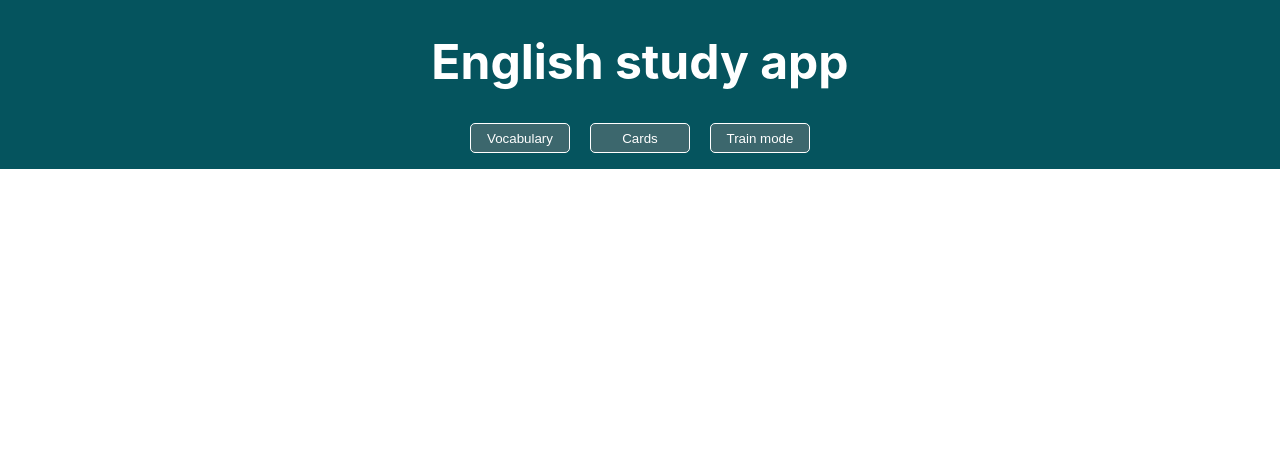
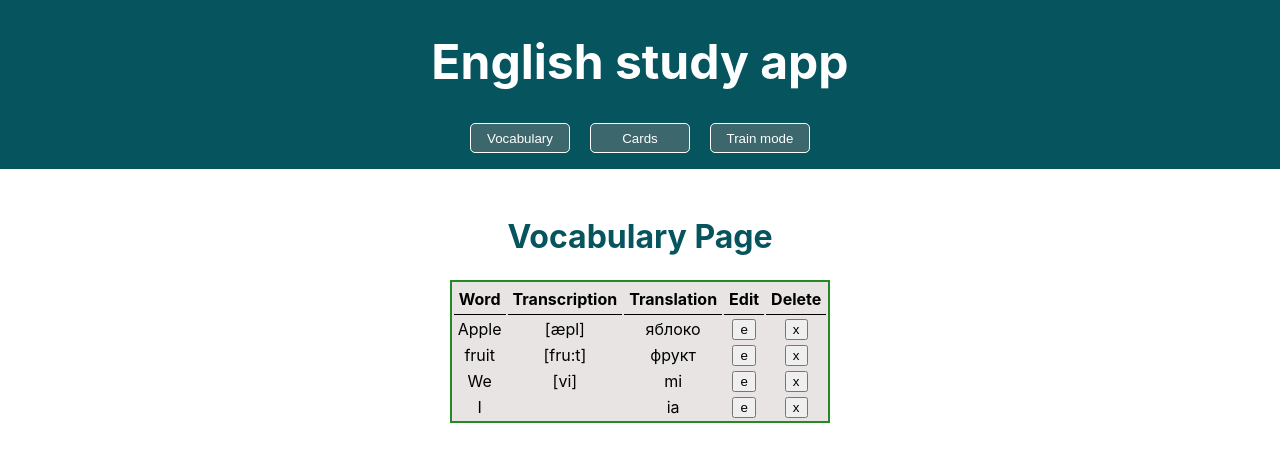
Before and after one commit to Svetk0/english-study-app, a React (Create React App) app: page / in a window 1280 px wide. Both pictures are taken after a click on the button "Vocabulary". Shown: the top 462 px of the page. Built offline with nearby package versions, Linux system fonts and the light colour scheme.

Commit message:
add styles and vocabulary

```diff
--- a/src/App.jsx
+++ b/src/App.jsx
@@ -3,6 +3,7 @@ import { useEffect, useState }  from 'react';
 import Header from './components/header/Header';
 
 import CardPage from './containers/CardPage/CardPage';
+import VocabularyPage from './containers/VocabularyPage/VocabularyPage';
 import TrainMode from './components/train-mode/TrainMode';
 //import menu from './components/constants';
 import { data } from './store/store.js'
@@ -16,6 +17,7 @@ function App() {
 
   const [isCardVisible, setIsCardVisible] = useState(false);
   const [isTrainModeVisible, setIsTrainModeVisible] = useState(false);
+  const [isVocabularyVisible, setIsVocabularyVisible] = useState(false);
 
   function toggleCardVisibility() {
     setIsCardVisible(prevIsVisible => !prevIsVisible)
@@ -25,13 +27,22 @@ function App() {
     setIsTrainModeVisible(prevIsVisible => !prevIsVisible)
   }
 
+  function toggleVocabularyVisibility() {
+    setIsVocabularyVisible(prevIsVisible => !prevIsVisible)
+  }
+
   return (
     <div className="App-container">
-      <Header toggleCardVisibility={toggleCardVisibility} toggleTrainModeVisibility={toggleTrainModeVisibility}/>
+      <Header
+        toggleCardVisibility={toggleCardVisibility}
+        toggleTrainModeVisibility={toggleTrainModeVisibility}
+        toggleVocabularyVisibility={toggleVocabularyVisibility}/>
+
       { console.log(data)}
       {isCardVisible && <CardPage data={ data} />}
+      {isTrainModeVisible && <TrainMode />}
+      {isVocabularyVisible && <VocabularyPage data={ data} />}
 
-      {isTrainModeVisible && <TrainMode/>}
     </div>
   );
 }
--- a/src/components/card/CardWord.module.css
+++ b/src/components/card/CardWord.module.css
@@ -6,7 +6,7 @@
 
     max-width: 60vw;
     min-width: 200px;
-
+    height: 300px;
     border-radius: 20px;
     border: 1px solid #fff;
 
--- a/src/components/header/Header.jsx
+++ b/src/components/header/Header.jsx
@@ -3,16 +3,26 @@ import "./header.css";
 // <h1 className={styles.header}>English study app</h1>
 
 
-function Header({ toggleCardVisibility, toggleTrainModeVisibility }) {
+function Header({ toggleCardVisibility, toggleVocabularyVisibility, toggleTrainModeVisibility }) {
 
   return (
     <>
       <div className="header-container">
         <h1 className="header">English study app</h1>
         <div className="menu-header">
-                  <button className="button btn-vocabulary" > Vocabulary </button>
-                  <button className="button btn-cards" onClick={toggleCardVisibility}> Cards</button>
-          <button className="button btn-trainMode" onClick={toggleTrainModeVisibility}> Train mode</button>
+          <button
+            onClick={toggleVocabularyVisibility}
+            className="button btn-vocabulary" >
+            Vocabulary
+          </button>
+
+          <button
+            className="button btn-cards"
+            onClick={toggleCardVisibility}> Cards</button>
+
+          <button
+            className="button btn-trainMode"
+            onClick={toggleTrainModeVisibility}> Train mode</button>
         </div>
       </div>
     </>
--- a/src/components/vocabulary/Vocabulary.jsx
+++ b/src/components/vocabulary/Vocabulary.jsx
@@ -0,0 +1,51 @@
+//card word
+import { useState } from "react";
+import styles from "./Vocabulary.module.css";
+
+function Vocabulary({ word, transcription, translation }) {
+  const [clicked, setCliked] = useState(false);
+  const [isSelected, setIsSelected] = useState(false);
+  const [value, setValue] = useState(word);
+
+  function getValue(event) {
+    const newValue = event.target.value;
+    setValue(newValue);
+  }
+
+  const handleCheck = () => {
+    setCliked(!clicked);
+  };
+
+  return (
+    <>
+      <tr className={styles.cardContainer}>
+        {isSelected ? (
+          <input
+            type="text"
+            onChange={getValue}
+            value={value}
+            onBlur={() => setIsSelected(false)}
+          />
+        ) : (
+          <td className={styles.card_word} onClick={() => setIsSelected(true)}>
+            {" "}
+            {value}
+          </td>
+        )}
+
+        {/* <td className={styles.card_word}>{word}</td> */}
+        <td className={styles.card_transcription}>{transcription}</td>
+        <td className={styles.translation}>{translation}</td>
+        <td>
+                  <button
+                  onClick={() => setIsSelected(true)}
+                  >e</button>
+        </td>
+        <td>
+          <button>x</button>
+        </td>
+      </tr>
+    </>
+  );
+}
+export default Vocabulary;
--- a/src/containers/CardPage/CardPage.jsx
+++ b/src/containers/CardPage/CardPage.jsx
@@ -10,16 +10,19 @@ const CardPage = ({ data}) => {
         <>
 
             <h2 className="title">CardWord</h2>
-            {data.map((item) => (
+            <div className={styles.cardlist_container}>
 
-                <Card
+                {data.map((item) => (
+         <Card
+             key={ item.word}
+             transcription={item.transcription}
+             translation={item.translation}
+             word={item.word}
+         />
 
-                    transcription={item.transcription}
-                    translation={item.translation}
-                    word={item.word}
-                />
+     ))}
+            </div>
 
-            ))}
         </>
     );
 };
--- a/src/containers/CardPage/CardPage.module.css
+++ b/src/containers/CardPage/CardPage.module.css
@@ -0,0 +1,8 @@
+.cardlist_container{
+    display: flex;
+    flex-direction: row;
+    flex-wrap: wrap;
+    align-items: center;
+    justify-content: center;
+    gap: 3vw;
+}
--- /dev/null
+++ b/src/containers/VocabularyPage/VocabularyPage.jsx
@@ -0,0 +1,37 @@
+
+//table of words
+import Vocabulary from '../../components/Vocabulary/Vocabulary';
+import styles from "./VocabularyPage.module.css";
+
+
+const VocabularyPage = ({ data}) => {
+
+
+    return (
+        <>
+            <div>
+            <h2 className="title">Vocabulary Page</h2>
+            <table>
+                <tr>
+                    <th>Word</th>
+                    <th>Transcription</th>
+                        <th>Translation</th>
+                        <th>Edit</th>
+                        <th>Delete</th>
+                </tr>
+                {data.map((item) => {
+                    return (
+                        <Vocabulary
+                        key={ item.word}
+                        transcription={item.transcription}
+                        translation={item.translation}
+                        word={item.word}
+                    />
+                    )
+                })}
+            </table>
+            </div>
+        </>
+    );
+};
+export default VocabularyPage;
--- /dev/null
+++ b/src/containers/VocabularyPage/VocabularyPage.module.css
@@ -0,0 +1,18 @@
+table {
+    border: 2px solid forestgreen;
+    width: 100%;
+    background-color: rgb(232, 228, 228);
+    margin-bottom: 3rem;
+
+}
+
+th {
+    border-bottom: 1px solid black;
+    padding: 5px;
+}
+
+td {
+    text-align: center;
+
+
+}
--- a/src/index.css
+++ b/src/index.css
@@ -21,4 +21,5 @@ code {
 .title {
   font-size: var(--font-size-title);
   color: var(--font-color-title);
+  margin: 3rem 0 1.5rem 0;
 }
--- a/src/store/store.js
+++ b/src/store/store.js
@@ -13,6 +13,19 @@ const dataJSONinitial = [
         "id": "1",
     },
 
+    {
+        "word": "We",
+        "transcription": "[vi]",
+        "translation": "mi",
+
+    },
+    {
+        "word": "I",
+
+        "translation": "ia",
+
+    },
+
 
 ];
 const dataJSON = JSON.stringify(dataJSONinitial);
```
Also changed, not shown: src/components/vocabulary/Vocabulary.module.css (added).
